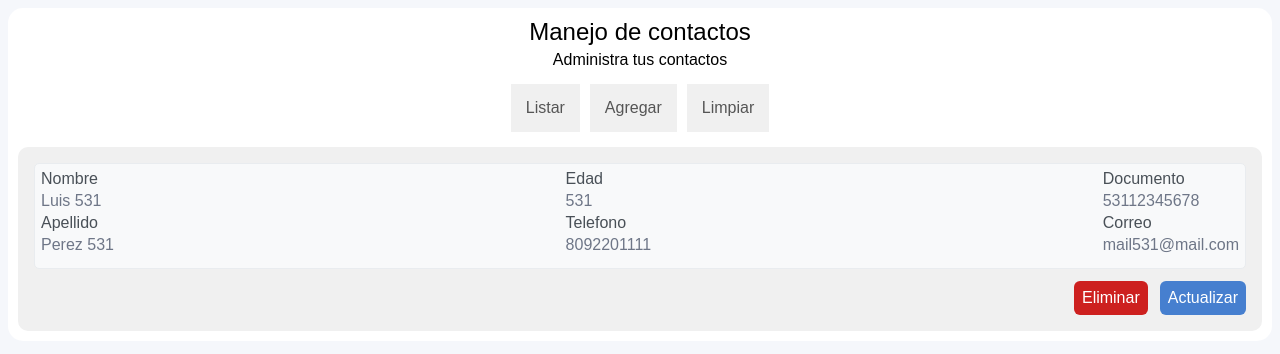
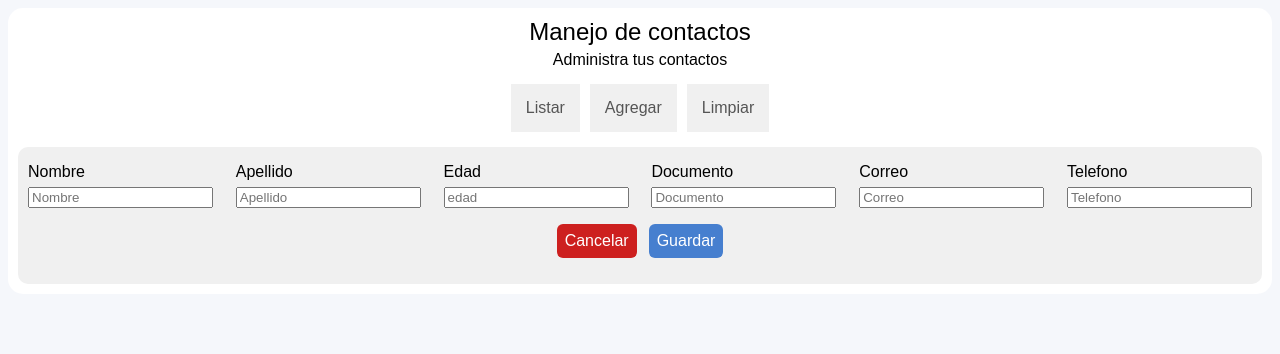
Before and after one commit to BlaShadow/react-crud-2, a React (Create React App) app: page / in a window 1280 px wide. Shown: the top 354 px of the page. Built offline with nearby package versions, Linux system fonts and the light colour scheme.

Commit message:
contact form contact form

```diff
--- /dev/null
+++ b/src/AddContactForm.tsx
@@ -0,0 +1,44 @@
+import * as React from "react";
+
+export class AddContact extends React.Component {
+  public render() {
+    return (
+      <div>
+        <div className={"AddForm"}>
+          <div className={"FormComponent"}>
+            <p>Nombre</p>
+            <input placeholder={"Nombre"} />
+          </div>
+          <div className={"FormComponent"}>
+            <p>Apellido</p>
+            <input placeholder={"Apellido"} />
+          </div>
+          <div className={"FormComponent"}>
+            <p>Edad</p>
+            <input placeholder={"edad"} type={"number"} />
+          </div>
+          <div className={"FormComponent"}>
+            <p>Documento</p>
+            <input placeholder={"Documento"} />
+          </div>
+          <div className={"FormComponent"}>
+            <p>Correo</p>
+            <input placeholder={"Correo"} type={"email"} />
+          </div>
+          <div className={"FormComponent"}>
+            <p>Telefono</p>
+            <input placeholder={"Telefono"} type={"phone"} />
+          </div>
+        </div>
+        <div className={"AddFormControls"}>
+          <div className={"detailsButton noSelectio dangerButton"}>
+            Cancelar
+          </div>
+          <div className={"detailsButton noSelection primaryButton"}>
+            Guardar
+          </div>
+        </div>
+      </div>
+    );
+  }
+}
--- a/src/App.tsx
+++ b/src/App.tsx
@@ -6,6 +6,7 @@ import { ContactList } from "./ContactList";
 import { ContactDetails } from "./ContactDetails";
 import { AppHeader } from "./AppHeader";
 import { randomItem, StorageHandler } from "./StorageHandler";
+import { AddContact } from "./AddContactForm";
 
 interface AppState {
   contacts: ContactItem[];
@@ -19,7 +20,7 @@ export default class App extends React.Component<{}, AppState> {
 
     this.state = {
       contacts: [],
-      pageSection: "VIEW",
+      pageSection: "ADD",
       selectedItem: randomItem()
     };
   }
@@ -51,7 +52,7 @@ export default class App extends React.Component<{}, AppState> {
             console.log("Create item");
 
             StorageHandler.saveItem(randomItem()).then((items) => {
-              this.setState({ contacts: items });
+              this.setState({ contacts: items, pageSection: "ADD" });
             });
           }}
           clear={() => {
@@ -64,6 +65,7 @@ export default class App extends React.Component<{}, AppState> {
         />
 
         <div className="contentContainer">
+          {shouldAddItem && <AddContact />}
           {shouldViewItem && (
             <ContactDetails
               contact={this.state.selectedItem as ContactItem}
--- a/src/styles.css
+++ b/src/styles.css
@@ -185,3 +185,29 @@ body {
   margin-bottom: 4px;
   color: #6e7687;
 }
+
+/* add form */
+
+.AddForm {
+  display: flex;
+  flex-wrap: wrap;
+  justify-content: space-between;
+}
+
+.FormComponent {
+  display: flex;
+  flex-direction: column;
+  justify-content: flex-start;
+  align-items: flex-start;
+}
+
+.FormComponent p {
+  margin: 6px 0px;
+}
+
+.AddFormControls {
+  margin: 10px;
+  display: flex;
+  align-self: flex-end;
+  justify-content: center;
+}
```
